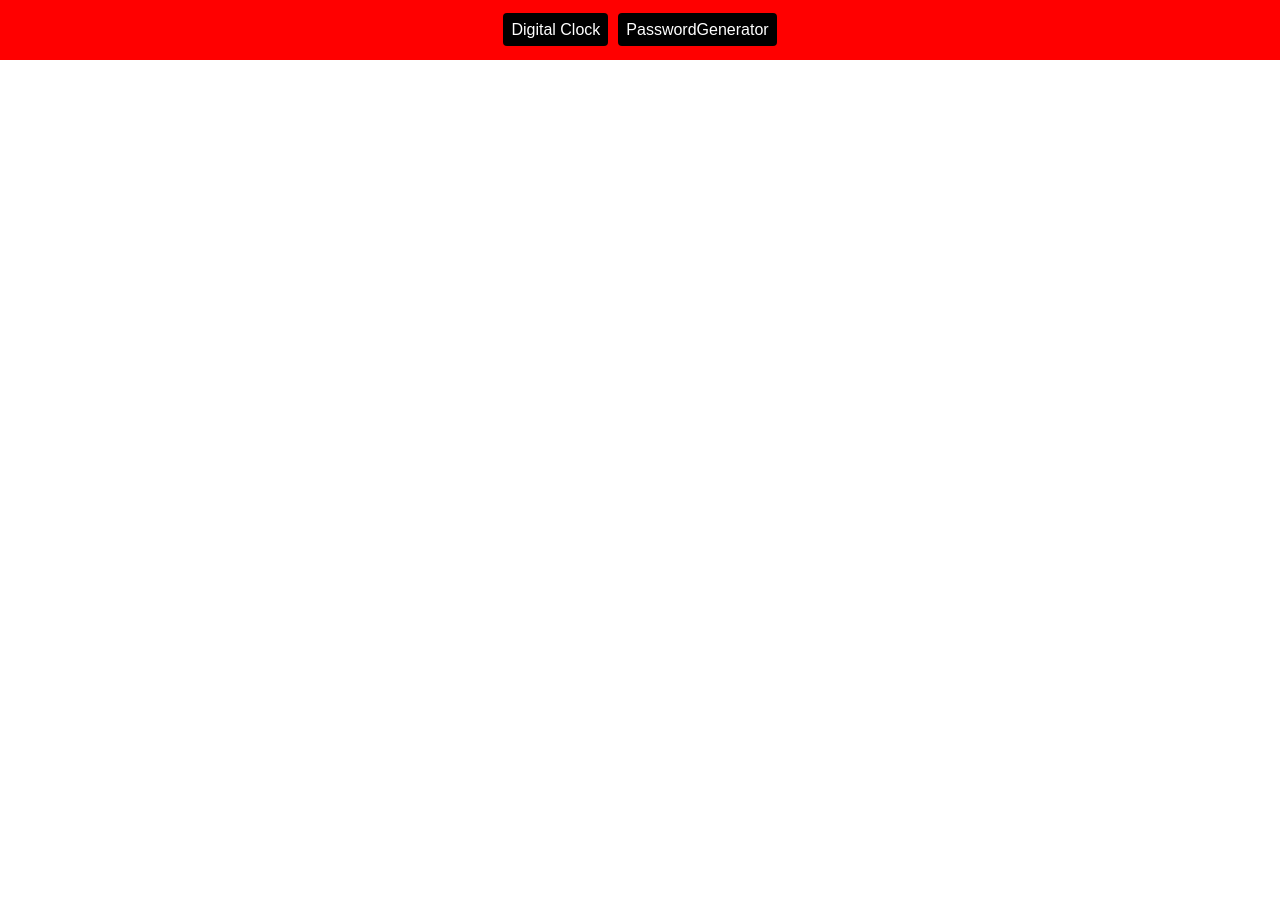
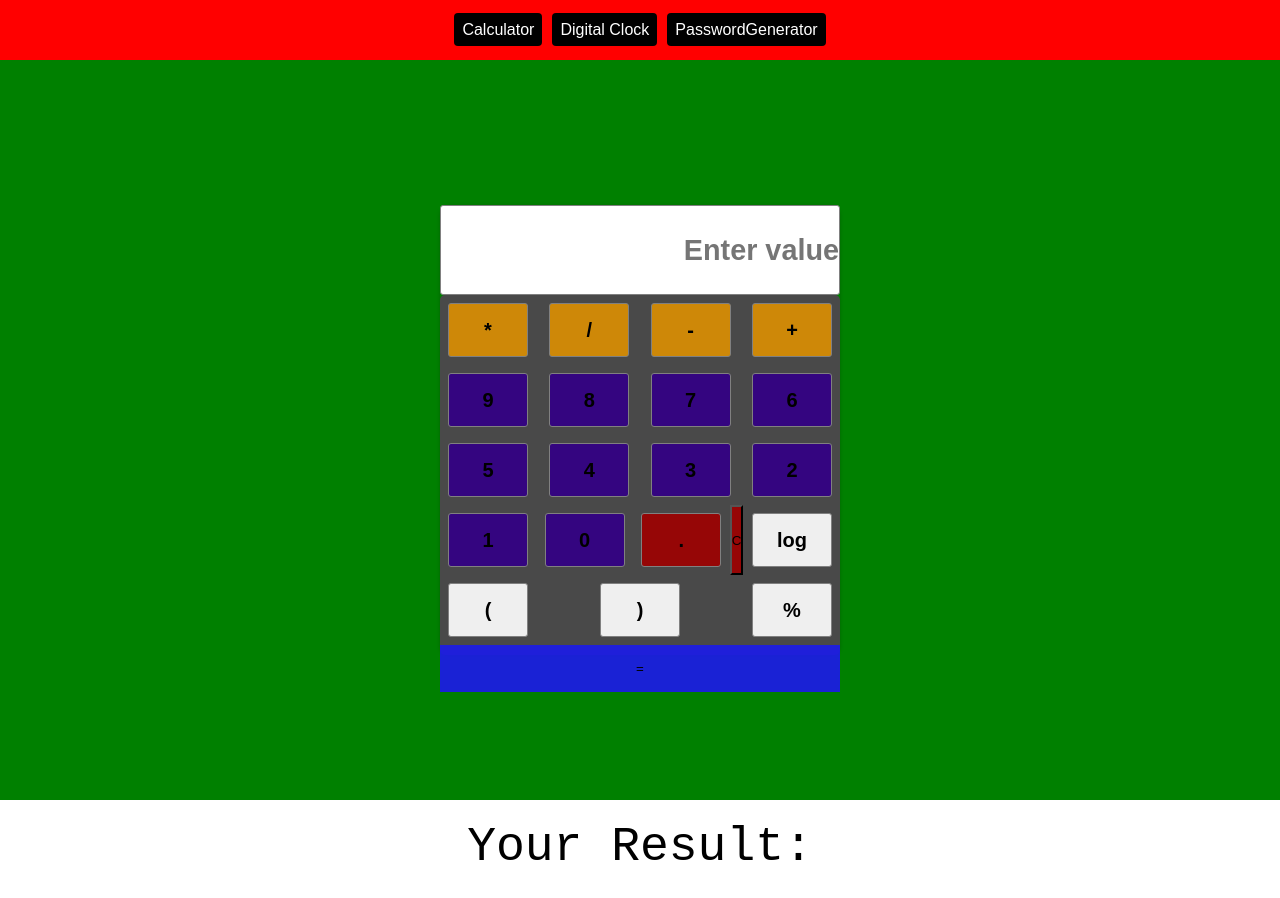
Before and after one commit to RMHamzaArif89/ReactJs-Mini-Projects, a React (Vite) app in the folder ReactMini_Pro16_to_20/: page /calculator in a window 1280 px wide. Before the commit the page ends 800 px from the top, so only its background shows below. Built offline with nearby package versions, Linux system fonts and the light colour scheme.

Commit message:
Created the Calculator component & its css file

```diff
--- a/ReactMini_Pro16_to_20/src/App.jsx
+++ b/ReactMini_Pro16_to_20/src/App.jsx
@@ -4,6 +4,7 @@ import { BrowserRouter,Routes,Route } from 'react-router-dom'
 import Clock from './components/digitalClock/Clock'
 import RPG from '../../ReactMini_Pro11_to_15/randomPasswordGene/RPG'
 import Nav from './components/nav/Nav'
+import Calculator from './components/calculator/Calculator'
 
 
 
@@ -20,6 +21,7 @@ function App() {
           {/* <Route index element={<Code/>} /> */}
           <Route path="clock" element={<Clock/>} />
           <Route path="rpg" element={<RPG/>} />
+          <Route path="calculator" element={<Calculator/>} />
 
 
 
--- /dev/null
+++ b/ReactMini_Pro16_to_20/src/components/calculator/Calculator.jsx
@@ -0,0 +1,65 @@
+import React from 'react'
+import './calculator.css'
+
+function Calculator() {
+    return (
+        <>
+            <div className="cal-con">
+                <div className="calculator">
+
+                    <div className="cal-screen">
+
+                        <input type="text" className="screen" placeholder="Enter value" />
+
+                    </div>
+
+
+                    <div className="cal-btn">
+                        <button type="button" className="btn-cal btn-first">*</button>
+                        <button type="button" className="btn-cal btn-first">/</button>
+                        <button type="button" className="btn-cal btn-first">-</button>
+                        <button type="button" className="btn-cal btn-first">+</button>
+
+                        <button type="button" className="btn-cal btn-second">9</button>
+                        <button type="button" className="btn-cal btn-second">8</button>
+                        <button type="button" className="btn-cal btn-second">7</button>
+                        <button type="button" className="btn-cal btn-second">6</button>
+                        <button type="button" className="btn-cal btn-second">5</button>
+                        <button type="button" className="btn-cal btn-second">4</button>
+                        <button type="button" className="btn-cal btn-second">3</button>
+                        <button type="button" className="btn-cal btn-second">2</button>
+                        <button type="button" className="btn-cal btn-second">1</button>
+                        <button type="button" className="btn-cal btn-second">0</button>
+
+                        <button type="button" className="btn-cal btn-third btn-dot">.</button>
+                        <button type="button" className=" btn-third btn-clear">C</button>
+                        <button type="button" className="btn-cal btn-log">log</button>
+                        <button type="button" className="btn-cal btn-log">(</button>
+                        <button type="button" className="btn-cal btn-log">)</button>
+                        <button type="button" className="btn-cal btn-log">%</button>
+                        <button type="button" className=" btn-third btn-equal">=</button>
+
+
+
+                    </div>
+                </div>
+            </div>
+
+
+            <div className="dis">
+                <span>Your Result:</span>
+                <span id="display"></span>
+            </div>
+
+
+
+
+
+
+
+
+        </>
+    )
+}
+
+export default Calculator
--- /dev/null
+++ b/ReactMini_Pro16_to_20/src/components/calculator/calculator.css
@@ -0,0 +1,181 @@
+
+.cal-con{
+    background: green;
+    height: calc(100vh - 60px);
+    display: flex;
+    align-items: center;
+    justify-content: center;
+}
+
+.calculator {
+
+    height: 450px;
+    width: 400px;
+    -webkit-box-shadow: 0px 1px 4px 0px rgba(0, 0, 0, 0.2);
+    box-shadow: 0px 1px 4px 0px rgba(0, 0, 0, 0.2);
+    border-radius: 10px;
+}
+
+.cal-screen {
+    height: 20%;
+    width: 100%;
+
+
+}
+
+.cal-btn {
+    background: rgb(73, 73, 73);
+    height: 80%;
+    width: 100%;
+    border-radius: 5px;
+    display: flex;
+    flex-wrap: wrap;
+    justify-content: space-between;
+
+}
+
+.btn-cal {
+    width: 20%;
+    height: 15%;
+    margin: 2%;
+    border-radius: 3px;
+    font-size: 20px;
+    font-weight: 600;
+    text-align: center;
+    padding: 4px 6px;
+    cursor: pointer;
+    border: 1px solid gray;
+    transition: border-color .2s ease-in-out, background-color .2s, box-shadow .2s;
+
+}
+.btn:hover{
+    background-color: #f1f1f1;
+-webkit-box-shadow: 0px 1px 4px 0px rgba(0, 0, 0, 0.2);
+box-shadow: 0px 1px 4px 0px rgba(0, 0, 0, 0.2);
+border-color: #bbb;
+}
+
+.btn-first{
+    background: rgb(206, 136, 8);
+}
+.btn-second{
+    background: rgb(52, 5, 128);
+}
+.btn-third{
+    background: rgb(150, 6, 6);
+}
+
+.cal-screen input{
+    width: 100%;
+    height: 100%;
+    background: white;
+    border: 1px solid gray;
+    color: rgba(95, 94, 94, 0.938);
+    font-size: 1.8rem;
+    font-weight: bold;
+    text-align: right;
+    border-radius: 3px;
+
+}
+
+.btn-equal{
+    width: 100%;
+    padding: 1rem;
+    border: none;
+    outline: none;
+    background: rgba(28, 28, 228, 0.938);
+    cursor: pointer;
+}
+.btn-equal:hover{
+    background: greenyellow;
+}
+
+
+
+
+
+
+
+
+
+
+
+
+
+
+.dis{
+    width: 100%;
+    height: 100px;
+    background: white;
+    text-align: center;
+    font-size: 3rem;
+    font-family: monospace;
+    position: relative;
+    bottom: 0;
+    padding: 20px 0px;
+
+
+}
+
+
+
+
+
+
+
+
+
+
+
+
+
+
+
+/* small mobile and divices */
+
+@media (min-width:220px) and (max-width: 600px) {
+html{
+font-size:10px;
+
+}
+
+
+
+}
+/* Small devices (portrait tablets and large phones, 600px and up) */
+@media (max-width:768px) and (min-width:600px) {
+html{
+font-size: 12px;
+}
+
+
+
+
+}
+
+/* Medium devices (landscape tablets, 768px and up) */
+@media(max-width:992px) and (min-width:768px){
+html{
+font-size: 14px;
+}
+
+
+
+}
+
+/* Large devices (laptops/desktops, 992px and up) */
+@media only screen and (min-width: 992px) and (max-width:1200px){
+html{
+font-size: 16px;
+
+
+}
+
+
+
+}
+
+/* Extra large devices (large laptops and desktops, 1200px and up) */
+@media only screen and (min-width: 1200px) {
+
+}
--- a/ReactMini_Pro16_to_20/src/components/digitalClock/Clock.jsx
+++ b/ReactMini_Pro16_to_20/src/components/digitalClock/Clock.jsx
@@ -2,49 +2,35 @@ import React, { useEffect, useState } from 'react'
 import './clock.css'
 
 function Clock() {
-let[min,setMin]=useState(0)
-let[sec,setSec]=useState(0)
-let[hour,setHour]=useState(0)
+let[time,setTime]=useState(0)
+
 
 
 
  useEffect(()=>{
 
         const date=new Date()
-        let m=date.getMinutes()
-        let s=date.getSeconds()
-        let h=date.getHours()
 
-        setMin(m)
 
-        setHour(h)
+
+
+
            setTimeout(() => {
-      setSec(s);
+            let timeText = date.toLocaleTimeString();
+            setTime(timeText)
     }, 1000);
 
 
 
 
- },[sec])
-//  var ses= hour >= 12 ? 'pm' : 'am';
-//  setSession(ses)
-
-//  if(hour<9){
-//     setHour('0'+hour)
-//  }
-//  if(sec<9){
-//     setSec('0'+sec)
-//  }
-//  if(min<9){
-//     setMin('0'+min)
-//  }
+ })
 
 
 
   return (
     <div className="clock-con">
     <div className="time">
-         {hour}:{min}:{sec} {hour>=12?'PM':'AM'}
+         {time}
     </div>
 </div>
 
--- a/ReactMini_Pro16_to_20/src/components/nav/Nav.jsx
+++ b/ReactMini_Pro16_to_20/src/components/nav/Nav.jsx
@@ -7,6 +7,7 @@ function Nav() {
     <div className='nav'>
         <ul>
 
+            <li><Link to='calculator'>Calculator</Link></li>
             <li><Link to='clock'>Digital Clock</Link></li>
             <li><Link to='rpg'>PasswordGenerator</Link></li>
 
```
